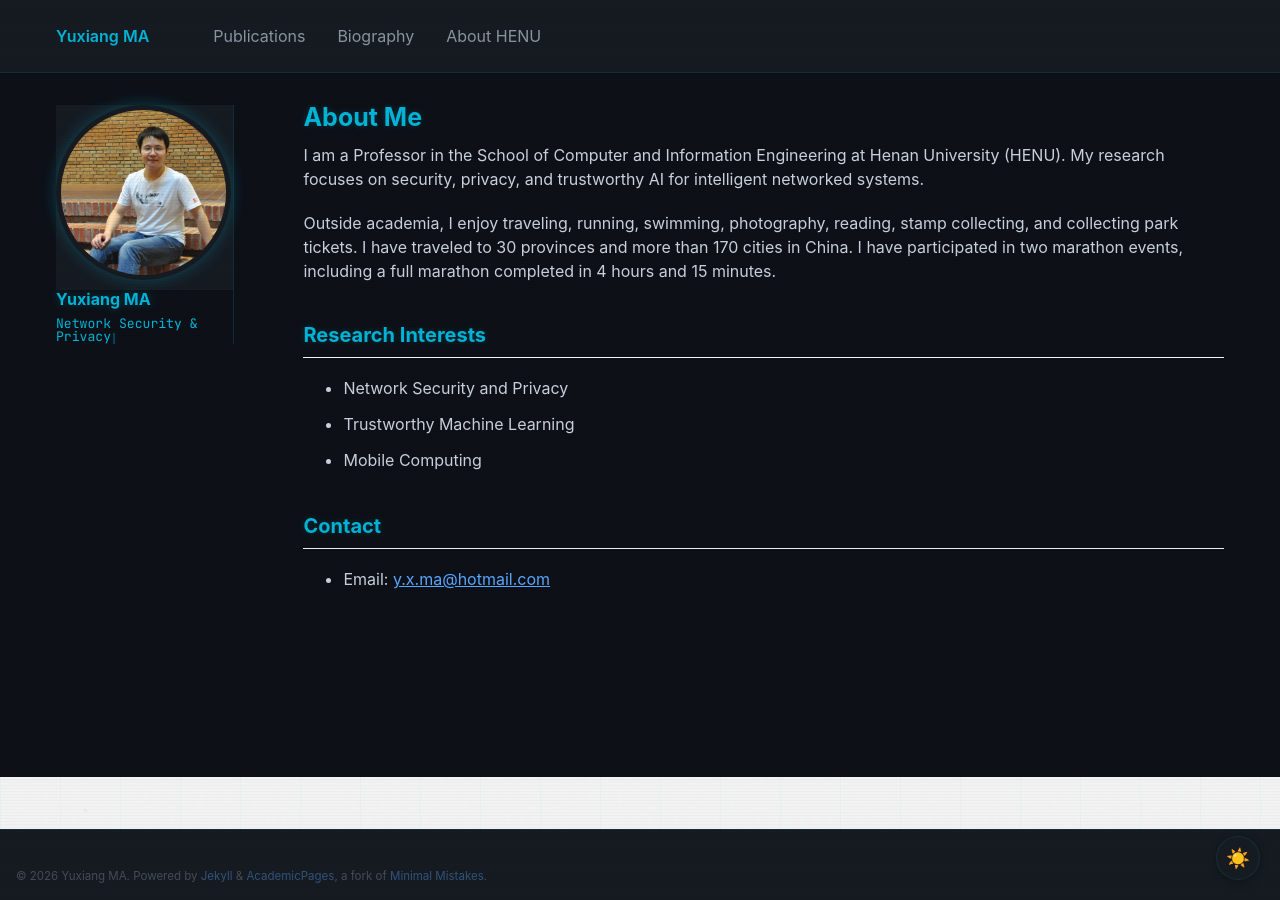
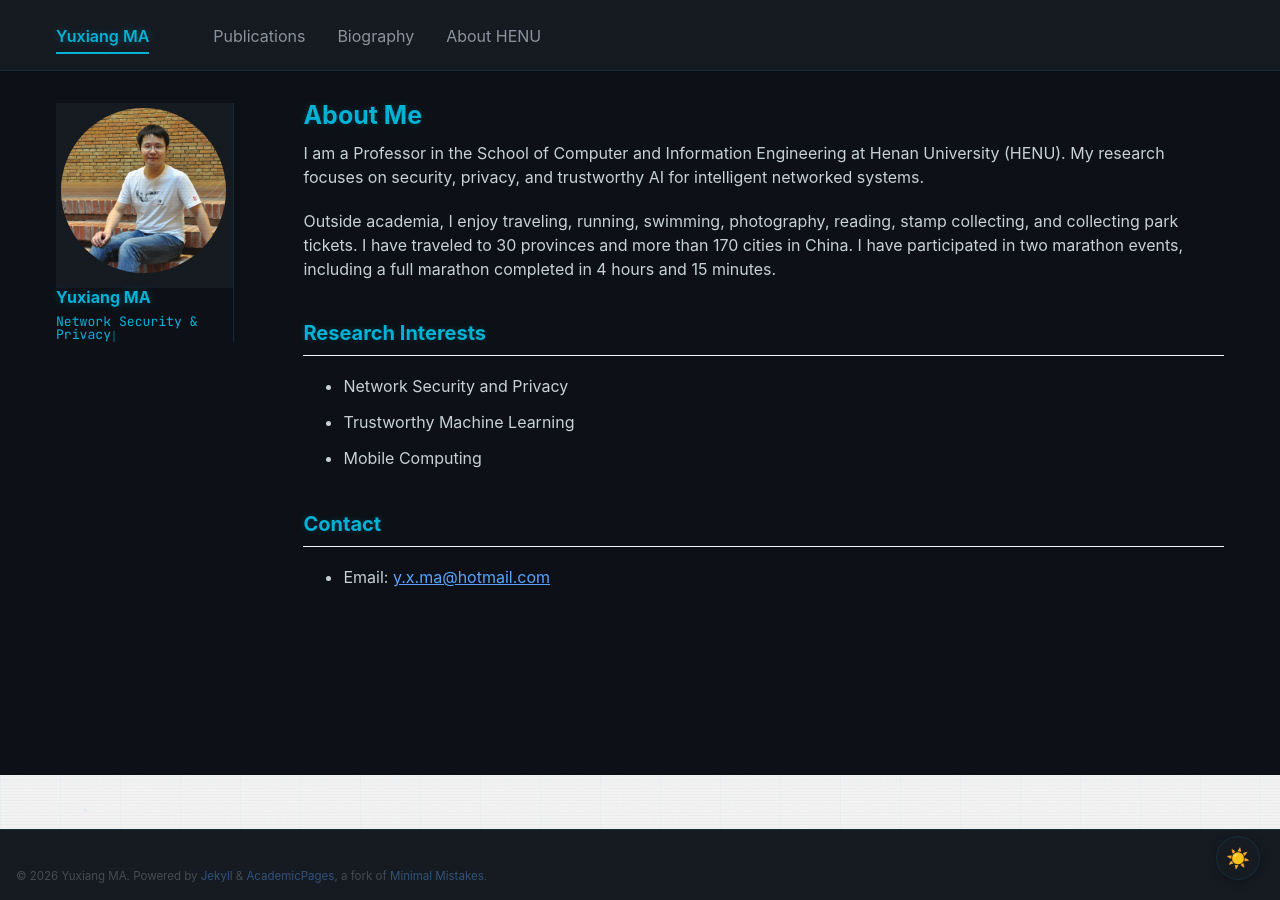
Before and after one commit to mayuxiang/Homepage, a Jekyll site: the page built from _pages/about.md, in a window 1280 px wide. Built offline with Jekyll 4.4.1, drawn with Linux system fonts in a browser that asks for light colours.

Commit message:
fix: remove avatar glow, add active nav highlighting

```diff
--- a/_includes/masthead.html
+++ b/_includes/masthead.html
@@ -6,14 +6,20 @@
       <nav id="site-nav" class="greedy-nav">
         <button class="hidden"><div class="navicon"></div></button>
         <ul class="visible-links">
-          <li class="masthead__menu-item masthead__menu-item--lg"><a href="{{ base_path }}/">{{ site.title }}</a></li>
+          {% assign current = page.url | replace: 'index.html', '' | replace: '.html', '' %}
+          <li class="masthead__menu-item masthead__menu-item--lg {% if current == '/' or current == '' %}is-active{% endif %}">
+            <a href="{{ base_path }}/">{{ site.title }}</a>
+          </li>
           {% for link in site.data.navigation.main %}
             {% if link.url contains 'http' %}
               {% assign domain = '' %}
-              {% else %}
+            {% else %}
               {% assign domain = base_path %}
             {% endif %}
-            <li class="masthead__menu-item"><a href="{{ domain }}{{ link.url }}">{{ link.title }}</a></li>
+            {% assign link_url = link.url | replace: 'index.html', '' | replace: '.html', '' %}
+            <li class="masthead__menu-item {% if current == link_url %}is-active{% endif %}">
+              <a href="{{ domain }}{{ link.url }}">{{ link.title }}</a>
+            </li>
           {% endfor %}
         </ul>
         <ul class="hidden-links hidden"></ul>
--- a/assets/css/tech-effects.css
+++ b/assets/css/tech-effects.css
@@ -33,15 +33,29 @@ body.dark-mode {
 .masthead__menu-item a {
     color: #495057 !important;
     transition: all 0.3s ease;
+    padding-bottom: 4px;
+    border-bottom: 2px solid transparent;
 }
 
 .masthead__menu-item a:hover {
     color: var(--accent-cyan) !important;
+    border-bottom-color: var(--accent-cyan);
+}
+
+/* Active nav item — light mode */
+.masthead__menu-item.is-active a {
+    color: var(--accent-cyan) !important;
+    font-weight: 600;
+    border-bottom-color: var(--accent-cyan);
 }
 
 .masthead__menu-item--lg a {
     color: #2c3e50 !important;
     font-weight: 600;
+}
+
+.masthead__menu-item--lg.is-active a {
+    color: #2c3e50 !important;
 }
 
 body.dark-mode .masthead {
@@ -52,14 +66,28 @@ body.dark-mode .masthead {
 
 body.dark-mode .masthead__menu-item a {
     color: var(--text-secondary) !important;
+    border-bottom-color: transparent;
 }
 
 body.dark-mode .masthead__menu-item a:hover {
     color: var(--accent-cyan) !important;
     text-shadow: 0 0 8px var(--glow-cyan);
+    border-bottom-color: var(--accent-cyan);
+}
+
+/* Active nav item — dark mode */
+body.dark-mode .masthead__menu-item.is-active a {
+    color: var(--accent-cyan) !important;
+    font-weight: 600;
+    border-bottom-color: var(--accent-cyan);
+    text-shadow: 0 0 8px var(--glow-cyan);
 }
 
 body.dark-mode .masthead__menu-item--lg a {
+    color: var(--accent-cyan) !important;
+}
+
+body.dark-mode .masthead__menu-item--lg.is-active a {
     color: var(--accent-cyan) !important;
 }
 
@@ -161,7 +189,7 @@ body.dark-mode article:hover {
 }
 
 /* ==========================================
-   Avatar — remove square border in dark mode
+   Avatar — clean in dark mode
    ========================================== */
 .author__avatar img {
     border-radius: 50%;
@@ -169,7 +197,7 @@ body.dark-mode article:hover {
 
 body.dark-mode .author__avatar img {
     border: none !important;
-    box-shadow: 0 0 15px var(--glow-cyan);
+    box-shadow: none !important;
 }
 
 /* ==========================================
```
